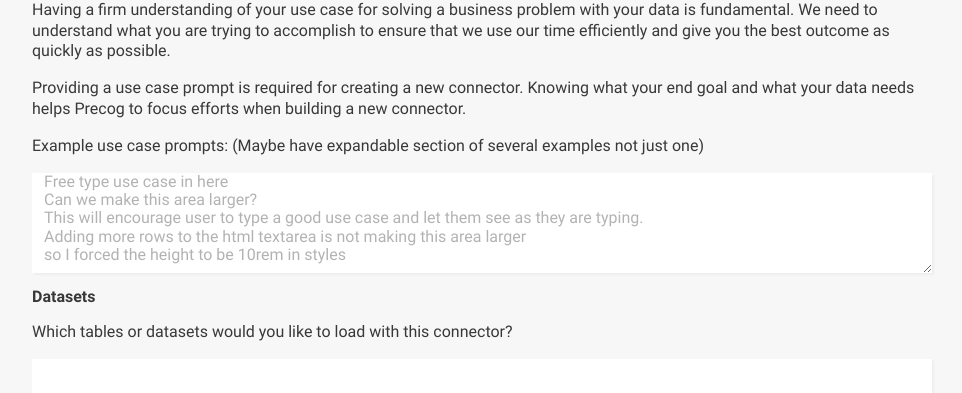
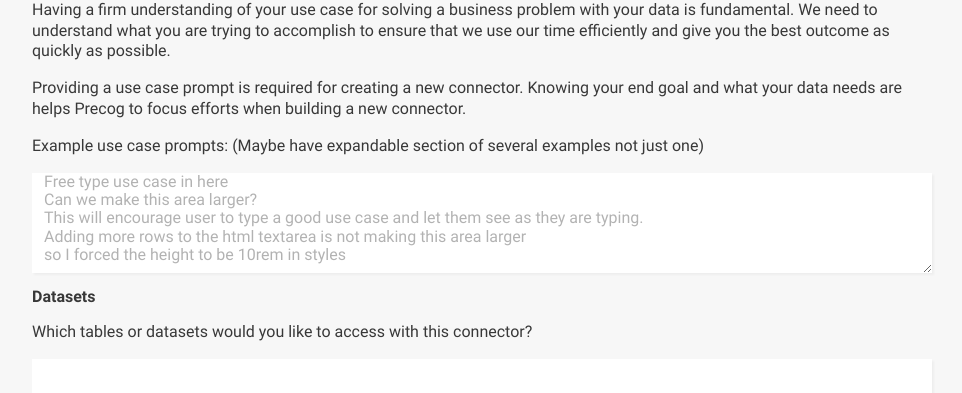
Before and after one commit to amyspencerproject/precog-new-connection, a plain HTML site: page create-wizard-4.html in a window 1280 px wide. Shown: the part 254-647 px from the top of the page, without its empty margins (158-1120 px from the left). Drawn offline with nearby package versions, Linux system fonts and the light colour scheme; files that its build step writes are made by us from their sources; a web font is replaced by a local one.

Commit message:
Fix typos

```diff
--- a/create-wizard-4.html
+++ b/create-wizard-4.html
@@ -42,8 +42,8 @@
                     </p>
                     <p>
                       Providing a use case prompt is required for creating a new
-                      connector. Knowing what your end goal and what your data
-                      needs helps Precog to focus efforts when building a new
+                      connector. Knowing your end goal and what your data needs
+                      are helps Precog to focus efforts when building a new
                       connector.
                     </p>
                     <p>
@@ -68,8 +68,8 @@ so I forced the height to be 10rem in styles"
                   ><div class="Field-label">Datasets</div>
                   <div class="Field-description">
                     <p>
-                      Which tables or datasets would you like to load with this
-                      connector?
+                      Which tables or datasets would you like to access with
+                      this connector?
                     </p>
                   </div>
                   <input class="Input" type="text" placeholder=""
```
Also changed, not shown: create-wizard-6.html (+1 -1 lines).
